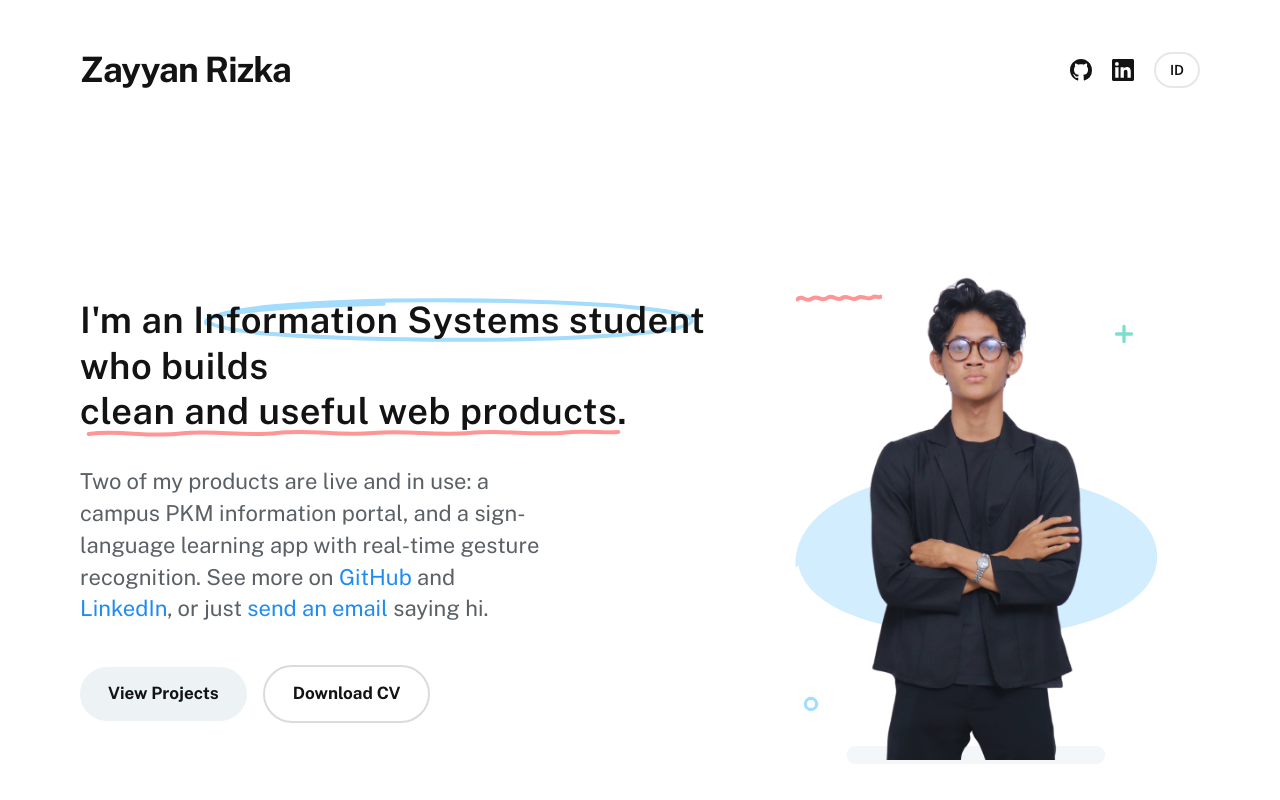
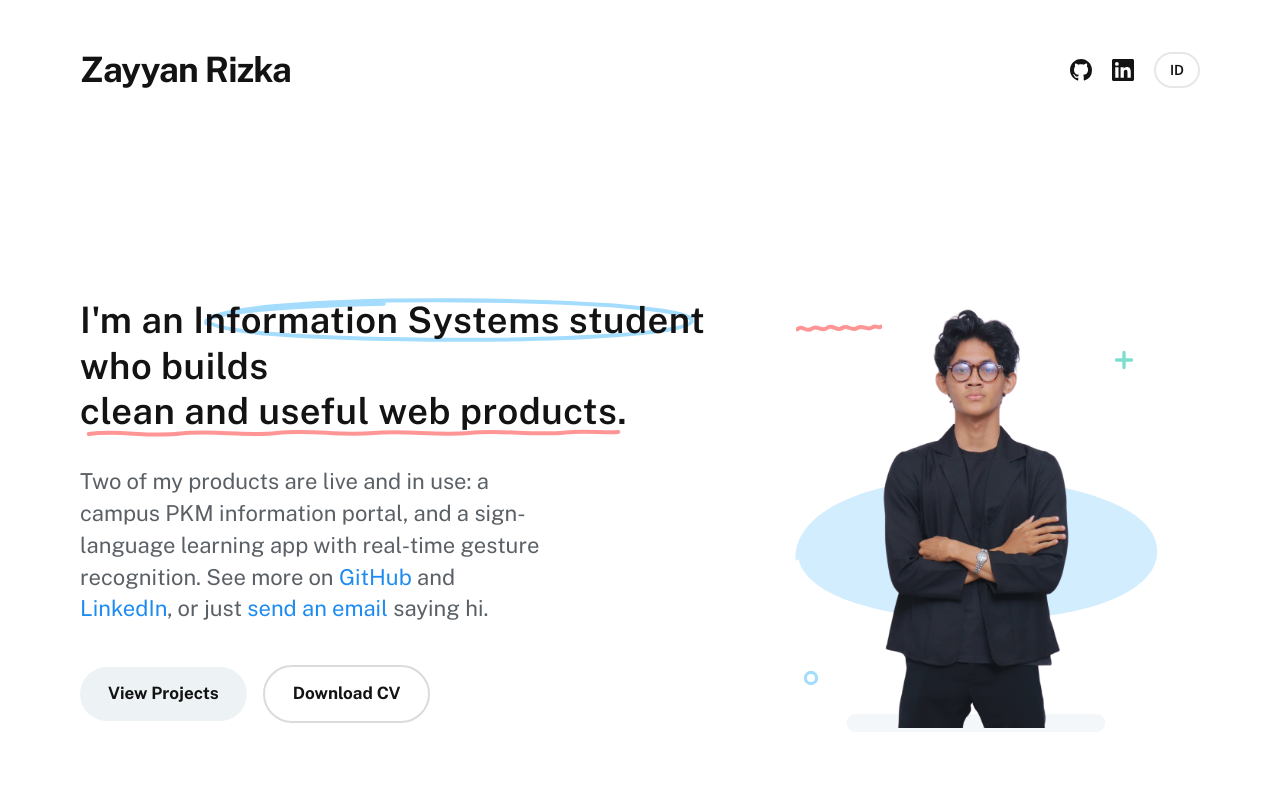
Before and after one commit to rzayyanr/portofolio, a Next.js app: page /en in a window 1280 px wide. Shown: the top 800 px of the page. Built offline with nearby package versions, Linux system fonts and the light colour scheme.

Commit message:
Hero: perkecil foto agar seluruh potongan (paha + bayangan) terlihat utuh di layar pertama

```diff
--- a/src/components/HeroPortrait.tsx
+++ b/src/components/HeroPortrait.tsx
@@ -31,7 +31,7 @@ export default function HeroPortrait({ className, alt }: Props) {
         width={491}
         height={1100}
         priority
-        className="relative z-10 mx-auto h-auto w-[60%]"
+        className="relative z-10 mx-auto h-auto w-[52%]"
       />
       <SquiggleMark className="absolute left-[0%] top-[3%] z-0 h-[14px] w-[86px]" />
       <svg
```
